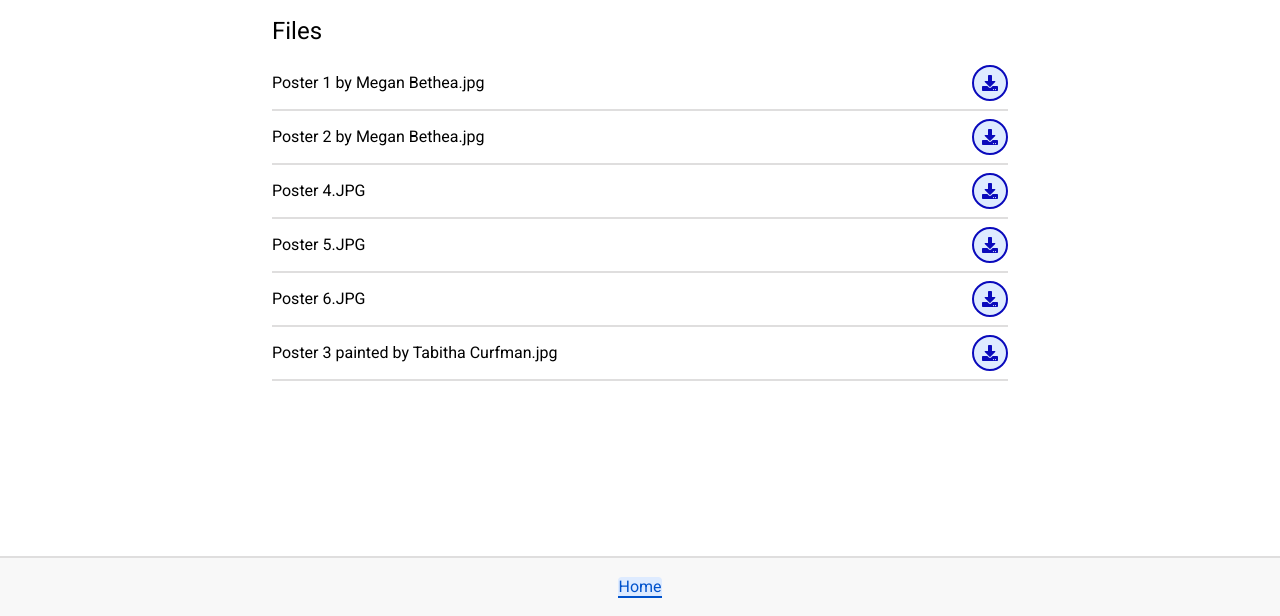
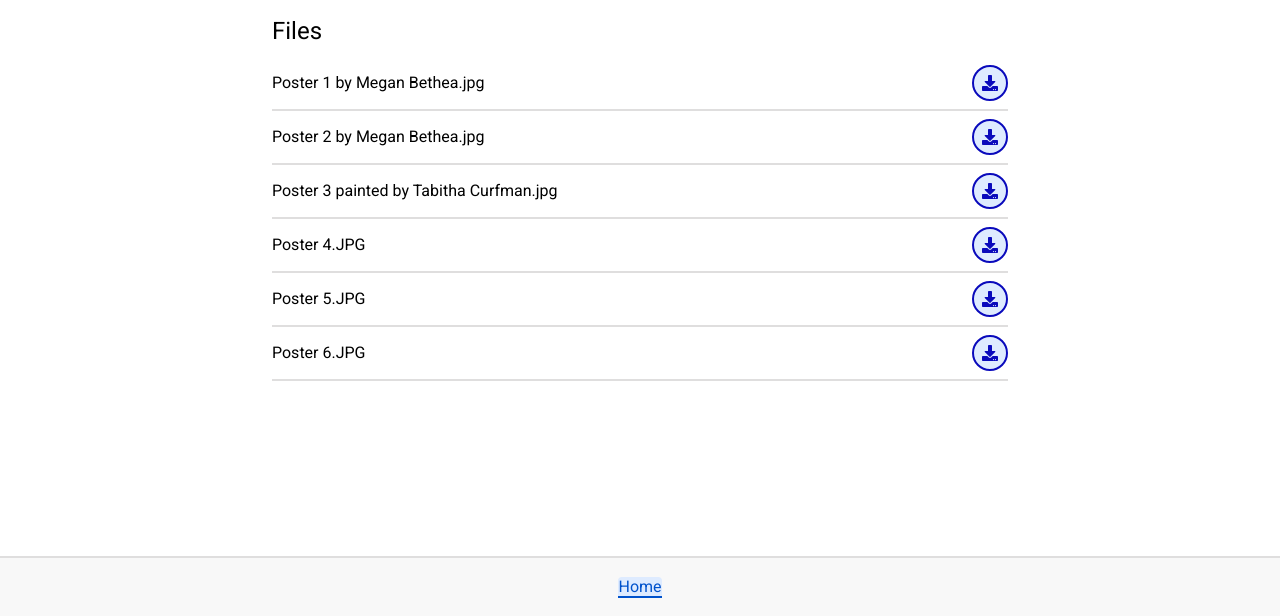
Before and after one commit to shawns-project2020/project2020, a Gatsby site: page /resources in a window 1280 px wide. Shown: the part 184-800 px from the top of the page. Built offline with nearby package versions, Linux system fonts and the light colour scheme; Gatsby itself is replaced by a stand-in of ours.

Commit message:
Add sorting by name

```diff
--- a/src/pages/resources.jsx
+++ b/src/pages/resources.jsx
@@ -32,7 +32,9 @@ const ResourcesPage = () => {
 
   const resources = allResources
     .filter(r => r.name.toLowerCase().includes(searchValue.toLowerCase()))
-    .sort()
+    .sort((a, b) => {
+      return a.name.toLowerCase().localeCompare(b.name.toLowerCase())
+    })
 
   return (
     <Layout>
```
